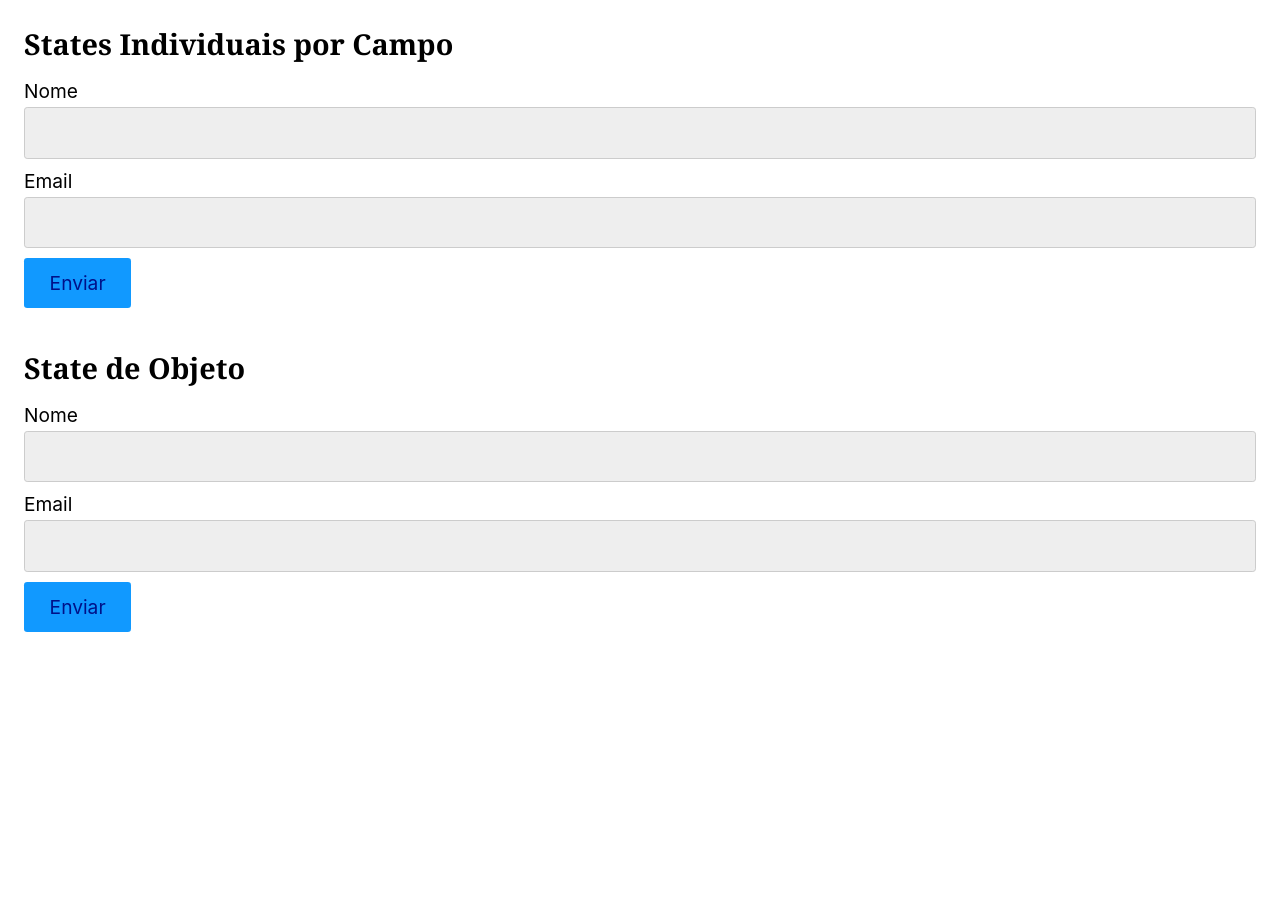
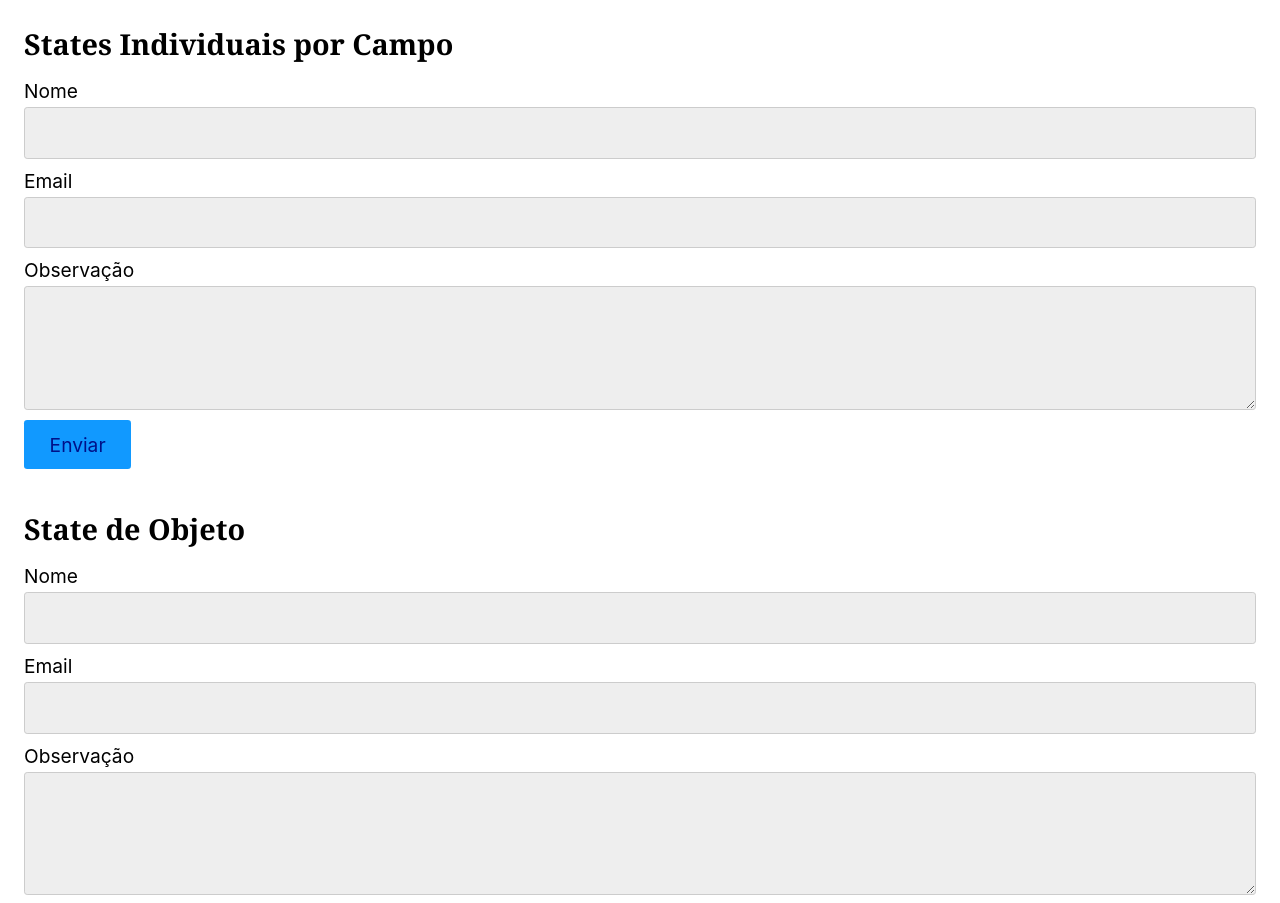
Before and after one commit to LuizGenuino/React-Origamid, a React (Vite) app: page / in a window 1280 px wide. Shown: the top 903 px of the page. Before the commit the page ends 800 px from the top, so only its background shows below. Built offline with nearby package versions, Linux system fonts and the light colour scheme.

Commit message:
Add observation field to individual and object state forms

```diff
--- a/src/App.jsx
+++ b/src/App.jsx
@@ -5,8 +5,9 @@ const App = () => {
 
     const [name, setName] = useState('')
     const [email, setEmail] = useState('')
+    const [observation, setObservation] = useState('')
 
-    const [form, setForm] = useState({ name: '', email: '' })
+    const [form, setForm] = useState({ name: '', email: '', observation: '' })
 
     const handleSubmit = (e) => {
         e.preventDefault()
@@ -30,6 +31,8 @@ const App = () => {
                 <input id="name" type="text" value={name} onChange={e => setName(e.target.value)} />
                 <label htmlFor="name">Email</label>
                 <input id="email" type="email" value={email} onChange={e => setEmail(e.target.value)} />
+                <label htmlFor="observation">Observação</label>
+                <textarea rows={4} id="observation" type="email" value={observation} onChange={e => setObservation(e.target.value)} />
                 <button>Enviar</button>
             </form>
             <br></br>
@@ -39,6 +42,8 @@ const App = () => {
                 <input id="name" type="text" value={form.name} onChange={handleChange} />
                 <label htmlFor="name">Email</label>
                 <input id="email" type="email" value={form.email} onChange={handleChange} />
+                <label htmlFor="observation">Observação</label>
+                <textarea rows={4} id="observation" type="email" value={form.observation} onChange={handleChange} />
                 <button>Enviar</button>
             </form>
         </>
```
